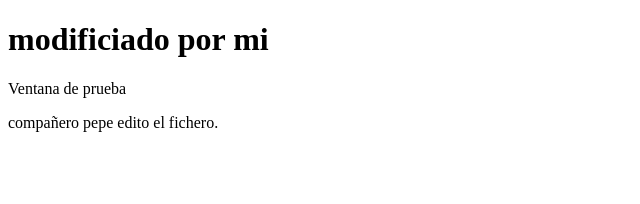
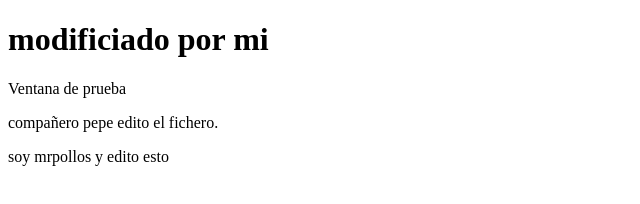
Before and after one commit to Guirecam/proyectodeprueba, a plain HTML site: page contacto.html in a window 1280 px wide. Shown: the whole page, without its empty margins (0-640 px from the left). Drawn offline with Linux system fonts and the light colour scheme.

Commit message:
Update contacto.html

```diff
--- a/contacto.html
+++ b/contacto.html
@@ -14,5 +14,7 @@
 
     <p>compañero pepe edito el fichero.</p>
 
+    soy mrpollos y edito esto
+
 </body>
 </html>
```
